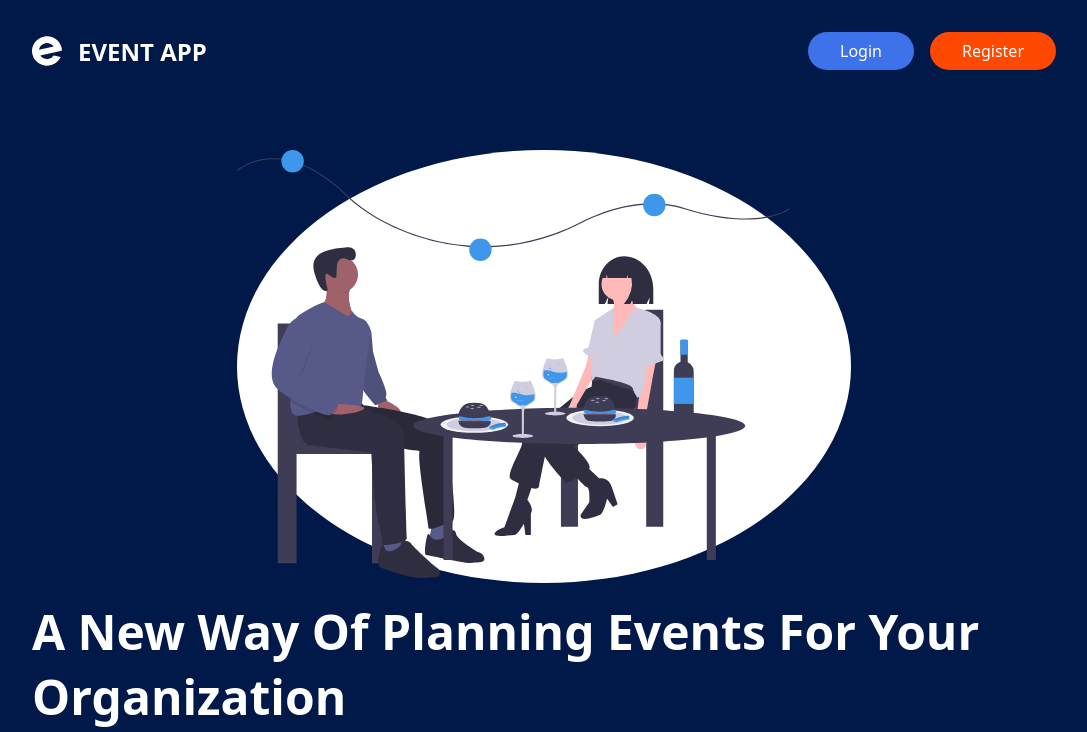
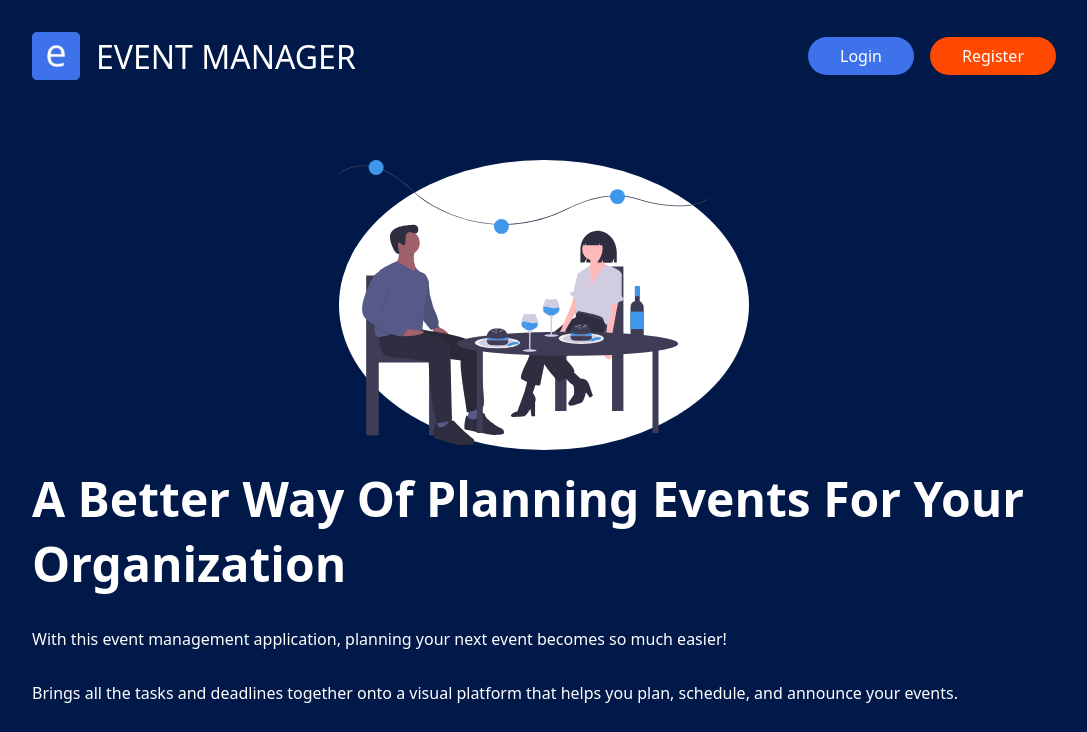
Before and after one commit to mpark4656/event-management, a React (Vite) app in the folder client/: page / in a window 1280 px wide. Shown: the top 732 px of the page, without its empty margins (96-1183 px from the left). Built offline with nearby package versions, Linux system fonts and the light colour scheme.

Commit message:
Update landing page
Create a separate application logo component

```diff
--- /dev/null
+++ b/client/src/components/Logo.jsx
@@ -0,0 +1,13 @@
+import logoImg from '../assets/images/logo.png';
+import LogoWrapper from '../styled/components/LogoWrapper';
+
+const Logo = ({className}) => {
+	return (
+		<LogoWrapper>
+			<img src={logoImg} />
+			<span className={className}>event manager</span>
+		</LogoWrapper>
+	);
+}
+
+export default Logo;
--- a/client/src/pages/LandingPage.jsx
+++ b/client/src/pages/LandingPage.jsx
@@ -1,9 +1,9 @@
 import LandingWrapper from '../styled/pages/LandingWrapper';
 import { useState } from 'react';
 import { Link } from 'react-router-dom';
-import { SiEventbrite } from 'react-icons/si';
 import { GiHamburgerMenu } from 'react-icons/gi';
 import { CgCloseR } from 'react-icons/cg';
+import Logo from '../components/Logo';
 import eventImg from '../assets/images/landing/event.svg';
 import planImg from '../assets/images/landing/plan.svg';
 import scheduleImg from '../assets/images/landing/schedule.svg';
@@ -24,11 +24,8 @@ const LandingPage = () => {
 				<div className="modal-container">
 					<div className="modal">
 						<div className="modal-header">
-							<div className="app-name">
-								<SiEventbrite size={iconSize} />
-								<p>Event App</p>
-							</div>
-							<CgCloseR onClick={closeModal} size={iconSize} />
+							<Logo className="dark logo" />
+							<CgCloseR className="modal-close-btn" onClick={closeModal} size={iconSize} />
 						</div>
 						<div className="modal-menu">
 							<Link className="menu-link" to="/login">login</Link>
@@ -39,21 +36,20 @@ const LandingPage = () => {
 			}
 			<section className="top">
 				<nav>
-					<div className="app-name">
-						<SiEventbrite size={iconSize} />
-						<p>Event App</p>
+					<div className="logo-container">
+						<Logo className="light logo" />
 					</div>
 					<div className="login-register-btns">
 						<Link className="btn btn-login" to="/login">login</Link>
 						<Link className="btn btn-register" to="/register">register</Link>
 					</div>
 					<div className="hamburger-menu">
-						<GiHamburgerMenu  onClick={openModal}/>
+						<GiHamburgerMenu onClick={openModal}/>
 					</div>
 				</nav>
 				<div className="about">
 					<div className="description">
-						<h1>a new way of planning events for your organization</h1>
+						<h1>a better way of planning events for your organization</h1>
 						<p>
 							With this event management application, planning your
 							next event becomes so much easier!
@@ -102,7 +98,7 @@ const LandingPage = () => {
 						</div>
 					</div>
 				</div>
-				<div className="source">
+				<div className="source-container">
 					<a className="btn btn-source" href="https://github.com/mpark4656/event-management">view source code</a>
 				</div>
 			</section>
--- /dev/null
+++ b/client/src/styled/components/LogoWrapper.jsx
@@ -0,0 +1,23 @@
+import styled from 'styled-components';
+
+const LogoWrapper = styled.div`
+	display: flex;
+	align-items: center;
+	justify-content: center;
+	gap: 1em;
+	img {
+		width: 3em;
+	}
+	span {
+		text-transform: uppercase;
+		font-size: 2em;
+	}
+	.light {
+		color: var(--white);
+	}
+	.dark {
+		color: var(--primary-900);
+	}
+`;
+
+export default LogoWrapper;
--- a/client/src/styled/pages/LandingWrapper.jsx
+++ b/client/src/styled/pages/LandingWrapper.jsx
@@ -47,6 +47,12 @@ const LandingWrapper = styled.main`
 		background-color: var(--grey-400);
 		color: var(--white);
 	}
+	.modal-close-btn {
+		cursor: pointer;
+	}
+	.modal-close-btn:hover {
+		color: var(--primary-400);
+	}
 	.top {
 		width: 100%;
 		background: var(--primary-900);
@@ -57,25 +63,21 @@ const LandingWrapper = styled.main`
 		margin: auto;
 		margin-top: 2em;
 		display: grid;
-		grid-template-areas: "appname login-register-btns";
+		grid-template-areas: "logocontainer login-register-btns";
 		margin-bottom: 5em;
 	}
-	.app-name p {
-		font-size: 1.5em;
-		font-weight: 700;
-		text-transform: uppercase;
-	}
-	.app-name, .login-register-btns {
+	.logo-container {
 		display: flex;
 		align-items: center;
-		gap: 1em;
-	}
-	.top .app-name {
-		grid-area: appname;
+		justify-content: start;
+		grid-area: logocontainer;
 	}
 	.login-register-btns {
+		display: flex;
+		align-items: center;
+		justify-content: end;
+		gap: 1em;
 		grid-area: login-register-btns;
-		justify-content: end;
 	}
 	.btn {
 		border-radius: 20px;
@@ -190,7 +192,7 @@ const LandingWrapper = styled.main`
 	.img-container img {
 		width: 90%;
 	}
-	.source {
+	.source-container {
 		margin: 3em;
 		display: flex;
 		justify-content: center;
@@ -201,7 +203,7 @@ const LandingWrapper = styled.main`
 			gap: 1em;
 		}
 		.img-splash {
-			width: 60%;
+			width: 40%;
 		}
 	}
 	@media (width < 1200px) {
@@ -212,6 +214,9 @@ const LandingWrapper = styled.main`
 			grid-template-columns: 1fr;
 			grid-template-rows: repeat(3, 1fr);
 		}
+		.img-splash {
+			width: 60%;
+		}
 	}
 	@media (width > 800px) {
 		.modal-container {
@@ -220,13 +225,17 @@ const LandingWrapper = styled.main`
 	}
 	@media (width < 800px) {
 		.top nav {
-			grid-template-areas: "appname hamburger";
+			grid-template-areas: "logocontainer hamburger";
+		}
+		.logo {
+			font-size: 1.2em;
 		}
 		.login-register-btns {
 			display: none;
 		}
 		.hamburger-menu {
 			display: flex;
+			align-items: center;
 			justify-content: end;
 			grid-area: hamburger;
 		}
```
